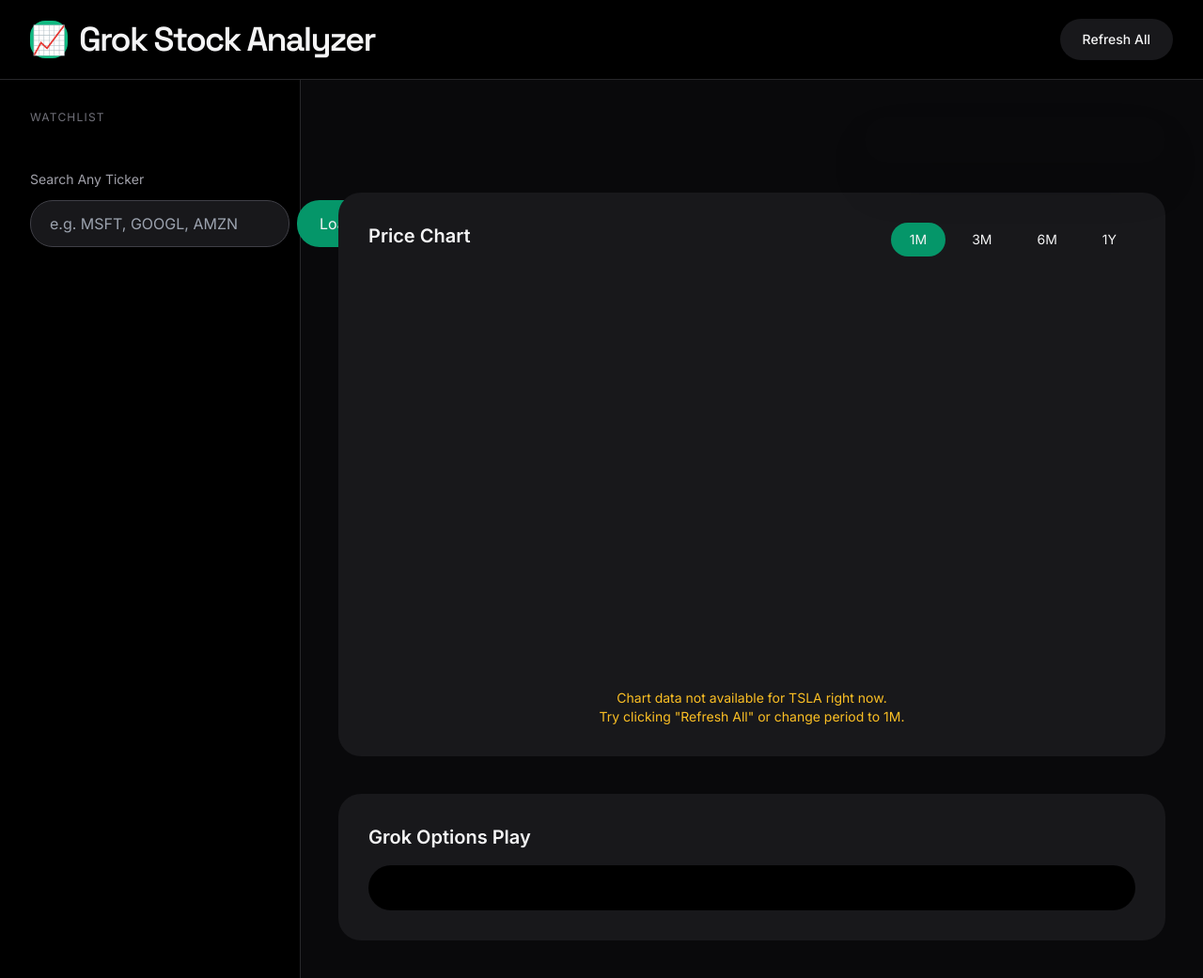
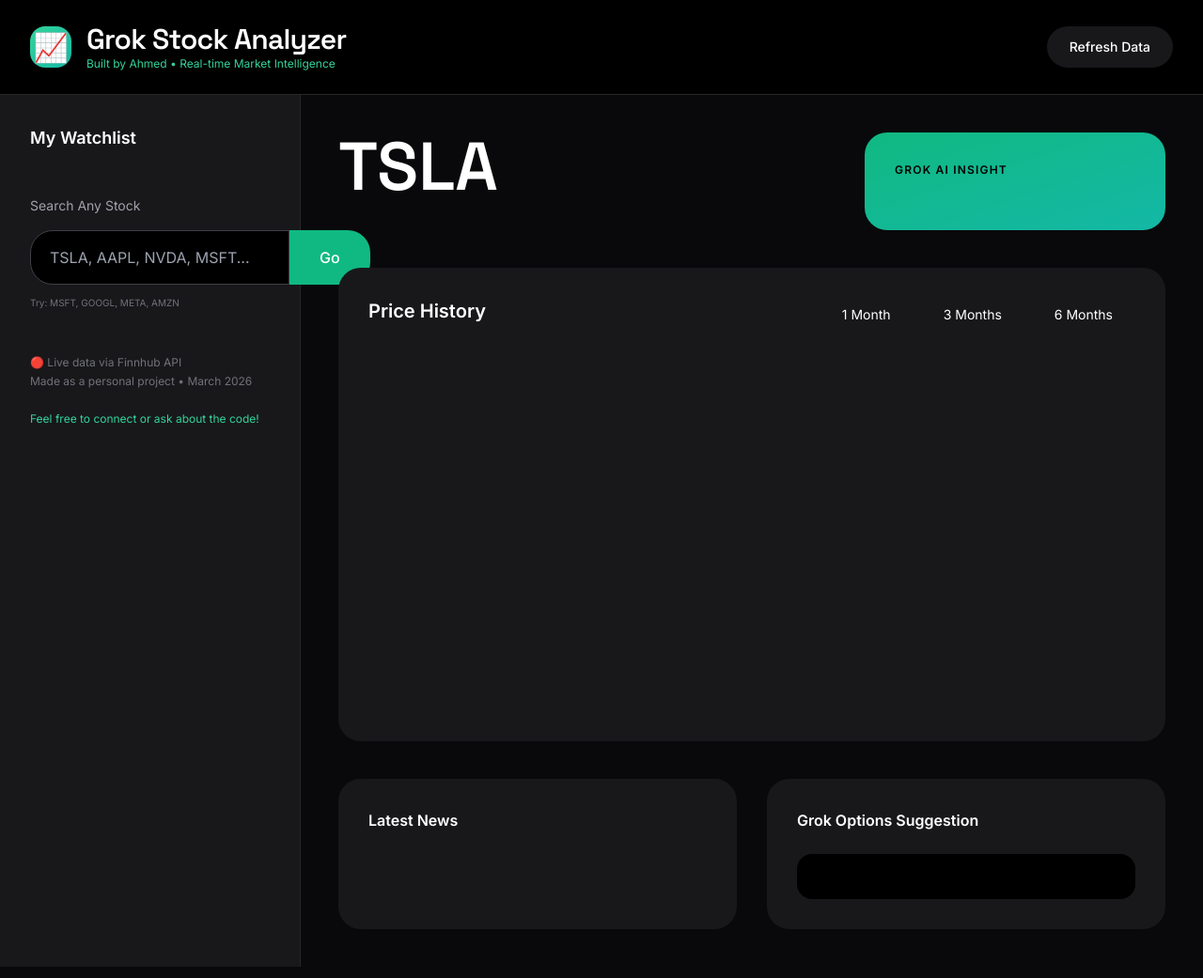
Before and after one commit to aldulaimi83/the-analyzer, a plain HTML site: page index.html in a window 1280 px wide. Shown: the whole page at 94% size. Drawn offline with nearby package versions, Linux system fonts and the light colour scheme; no server answers.

Commit message:
Update index.html

```diff
--- a/index.html
+++ b/index.html
@@ -3,78 +3,101 @@
 <head>
     <meta charset="UTF-8">
     <meta name="viewport" content="width=device-width, initial-scale=1.0">
-    <title>Grok Stock Analyzer</title>
+    <title>Grok Stock Analyzer | Ahmed's Project</title>
     <script src="https://cdn.tailwindcss.com"></script>
     <script src="https://cdn.jsdelivr.net/npm/chart.js@4.4.1/dist/chart.umd.min.js"></script>
     <link href="https://fonts.googleapis.com/css2?family=Inter:wght@400;500;600&family=Space+Grotesk:wght@500;600&display=swap" rel="stylesheet">
     <style>
-        body { font-family: 'Inter', system_ui, sans-serif; }
+        body { font-family: 'Inter', sans-serif; }
         .title-font { font-family: 'Space Grotesk', sans-serif; }
-        .chart-container { position: relative; height: 420px; }
+        .chart-container { position: relative; height: 380px; }
     </style>
 </head>
-<body class="bg-zinc-950 text-zinc-100">
-    <div class="max-w-screen-2xl mx-auto">
-        <nav class="bg-black border-b border-zinc-800 px-8 py-5 flex items-center justify-between sticky top-0 z-50">
-            <div class="flex items-center gap-3">
-                <div class="w-10 h-10 bg-emerald-500 rounded-2xl flex items-center justify-center text-3xl">📈</div>
-                <h1 class="title-font text-4xl tracking-tighter font-semibold">Grok Stock Analyzer</h1>
+<body class="bg-zinc-950 text-white">
+    <div class="max-w-7xl mx-auto">
+        <!-- Header -->
+        <nav class="bg-black border-b border-zinc-800 px-8 py-6 flex items-center justify-between">
+            <div class="flex items-center gap-4">
+                <div class="w-11 h-11 bg-gradient-to-br from-emerald-400 to-teal-500 rounded-2xl flex items-center justify-center text-3xl">📈</div>
+                <div>
+                    <h1 class="title-font text-3xl font-semibold tracking-tight">Grok Stock Analyzer</h1>
+                    <p class="text-xs text-emerald-400">Built by Ahmed • Real-time Market Intelligence</p>
+                </div>
             </div>
-            <button onclick="refreshAll()" class="bg-zinc-900 hover:bg-emerald-600 px-6 py-3 rounded-3xl text-sm font-medium">Refresh All</button>
+            <button onclick="refreshAll()" class="px-6 py-3 bg-zinc-900 hover:bg-emerald-600 rounded-3xl text-sm font-medium transition-colors">Refresh Data</button>
         </nav>
 
         <div class="flex">
-            <!-- Sidebar (same as your current) -->
-            <div class="w-80 bg-black border-r border-zinc-800 min-h-screen p-8">
-                <h2 class="uppercase text-xs tracking-widest text-zinc-500 mb-4">Watchlist</h2>
-                <div id="stock-list" class="space-y-3"></div>
+            <!-- Sidebar -->
+            <div class="w-80 bg-zinc-900 border-r border-zinc-800 p-8 min-h-screen">
+                <h2 class="text-lg font-semibold mb-6">My Watchlist</h2>
+                <div id="watchlist" class="space-y-4"></div>
 
                 <div class="mt-12">
-                    <h3 class="text-sm text-zinc-400 mb-3">Search Any Ticker</h3>
-                    <div class="flex gap-2">
-                        <input id="ticker-input" type="text" placeholder="e.g. MSFT, GOOGL, AMZN"
-                               class="flex-1 bg-zinc-900 border border-zinc-700 rounded-3xl px-5 py-3 focus:border-emerald-500 outline-none">
-                        <button onclick="loadCustomTicker()" class="bg-emerald-600 hover:bg-emerald-500 px-6 rounded-3xl">Load</button>
+                    <h3 class="text-sm text-zinc-400 mb-4">Search Any Stock</h3>
+                    <div class="flex">
+                        <input id="search-input" type="text" placeholder="TSLA, AAPL, NVDA, MSFT..."
+                               class="flex-1 bg-black border border-zinc-700 rounded-l-3xl px-5 py-4 focus:border-emerald-500 outline-none">
+                        <button onclick="searchStock()"
+                                class="bg-emerald-500 hover:bg-emerald-600 px-8 rounded-r-3xl font-medium">Go</button>
                     </div>
+                    <p class="text-[10px] text-zinc-500 mt-3">Try: MSFT, GOOGL, META, AMZN</p>
+                </div>
+
+                <div class="mt-auto pt-12 text-xs text-zinc-500">
+                    <p class="mb-1">🔴 Live data via Finnhub API</p>
+                    <p>Made as a personal project • March 2026</p>
+                    <p class="mt-6 text-emerald-400">Feel free to connect or ask about the code!</p>
                 </div>
             </div>
 
-            <!-- Main -->
+            <!-- Main Dashboard -->
             <div class="flex-1 p-10">
-                <div class="flex justify-between items-start mb-8">
-                    <div>
-                        <div class="flex items-center gap-4">
-                            <h1 id="stock-name" class="title-font text-6xl font-bold"></h1>
-                            <span id="stock-ticker" class="text-4xl font-mono text-zinc-400"></span>
+                <div class="flex gap-8 items-start">
+                    <!-- Stock Info -->
+                    <div class="flex-1">
+                        <div class="flex items-baseline gap-4">
+                            <h1 id="stock-symbol" class="title-font text-7xl font-bold"></h1>
+                            <span id="company-name" class="text-2xl text-zinc-400"></span>
                         </div>
-                        <div id="current-price" class="text-6xl font-semibold mt-2"></div>
-                        <div id="price-change" class="text-3xl mt-1"></div>
+                        <div id="price" class="text-6xl font-semibold mt-3"></div>
+                        <div id="change" class="text-2xl mt-1 flex items-center gap-2"></div>
                     </div>
 
-                    <div id="recommendation-card" class="w-80 rounded-3xl p-6 text-black shadow-2xl"></div>
+                    <!-- Grok Recommendation -->
+                    <div id="grok-rec" class="w-80 bg-gradient-to-br from-emerald-500 to-teal-500 rounded-3xl p-8 text-black">
+                        <div class="uppercase text-xs tracking-widest font-bold mb-2">GROK AI INSIGHT</div>
+                        <div id="rec-title" class="text-4xl font-bold"></div>
+                        <div id="rec-confidence" class="text-6xl font-black mt-2"></div>
+                        <p id="rec-text" class="mt-6 text-lg leading-tight"></p>
+                    </div>
                 </div>
 
-                <!-- Chart Area -->
-                <div class="bg-zinc-900 rounded-3xl p-8 mb-10">
+                <!-- Chart -->
+                <div class="mt-10 bg-zinc-900 rounded-3xl p-8">
                     <div class="flex justify-between mb-6">
-                        <h3 class="text-xl font-semibold">Price Chart</h3>
-                        <div class="flex gap-2 text-sm">
-                            <button onclick="changePeriod(this, '1mo')" class="period-btn active px-5 py-2 rounded-3xl bg-emerald-600">1M</button>
-                            <button onclick="changePeriod(this, '3mo')" class="period-btn px-5 py-2 rounded-3xl hover:bg-zinc-800">3M</button>
-                            <button onclick="changePeriod(this, '6mo')" class="period-btn px-5 py-2 rounded-3xl hover:bg-zinc-800">6M</button>
-                            <button onclick="changePeriod(this, '1y')" class="period-btn px-5 py-2 rounded-3xl hover:bg-zinc-800">1Y</button>
+                        <h3 class="text-xl font-semibold">Price History</h3>
+                        <div class="flex gap-2">
+                            <button onclick="loadChart('1mo')" class="period-btn active px-6 py-2 rounded-3xl text-sm">1 Month</button>
+                            <button onclick="loadChart('3mo')" class="period-btn px-6 py-2 rounded-3xl text-sm">3 Months</button>
+                            <button onclick="loadChart('6mo')" class="period-btn px-6 py-2 rounded-3xl text-sm">6 Months</button>
                         </div>
                     </div>
                     <div class="chart-container">
-                        <canvas id="price-chart"></canvas>
+                        <canvas id="main-chart"></canvas>
                     </div>
-                    <div id="chart-message" class="text-center text-amber-400 mt-4 text-sm"></div>
                 </div>
 
-                <!-- Options Play -->
-                <div class="bg-zinc-900 rounded-3xl p-8">
-                    <h3 class="text-xl font-semibold mb-4">Grok Options Play</h3>
-                    <div id="options-recommendation" class="bg-black rounded-3xl p-6"></div>
+                <!-- Bottom Section -->
+                <div class="grid grid-cols-2 gap-8 mt-10">
+                    <div class="bg-zinc-900 rounded-3xl p-8">
+                        <h3 class="font-semibold mb-6">Latest News</h3>
+                        <div id="news" class="space-y-6 text-sm"></div>
+                    </div>
+                    <div class="bg-zinc-900 rounded-3xl p-8">
+                        <h3 class="font-semibold mb-6">Grok Options Suggestion</h3>
+                        <div id="options-play" class="bg-black rounded-2xl p-6"></div>
+                    </div>
                 </div>
             </div>
         </div>
@@ -83,44 +106,78 @@
     <script>
         const API_KEY = "d71t3uhr01qpd27969agd71t3uhr01qpd27969b0";
         let currentTicker = "TSLA";
-        let currentChart = null;
+        let chartInstance = null;
 
-        async function fetchFinnhub(endpoint) {
-            await new Promise(r => setTimeout(r, 500)); // Increased delay to avoid rate limit
+        async function getData(endpoint) {
+            await new Promise(r => setTimeout(r, 400));
             const res = await fetch(`https://finnhub.io/api/v1/${endpoint}&token=${API_KEY}`);
-            if (!res.ok) throw new Error("Rate limit or invalid key");
             return res.json();
         }
 
-        async function renderChart(ticker, period = "1mo") {
-            if (currentChart) currentChart.destroy();
-            const messageEl = document.getElementById("chart-message");
-            messageEl.textContent = "Loading chart...";
+        async function loadStock(ticker) {
+            currentTicker = ticker.toUpperCase();
+            document.getElementById("stock-symbol").textContent = currentTicker;
 
             try {
-                // Use shorter range for better success on free tier
-                let days = period === "1mo" ? 20 : period === "3mo" ? 60 : period === "6mo" ? 120 : 250;
-                const to = Math.floor(Date.now() / 1000);
-                const from = to - (days * 86400);
+                const quote = await getData(`quote?symbol=${currentTicker}`);
+                document.getElementById("price").textContent = "$" + quote.c.toFixed(2);
 
-                const data = await fetchFinnhub(`stock/candle?symbol=${ticker}&resolution=D&from=${from}&to=${to}`);
+                const change = quote.dp || 0;
+                const changeEl = document.getElementById("change");
+                changeEl.innerHTML = `${change >= 0 ? '▲' : '▼'} ${change.toFixed(2)}%`;
+                changeEl.className = `text-2xl mt-1 flex items-center gap-2 ${change >= 0 ? 'text-emerald-400' : 'text-red-400'}`;
 
-                if (data.s === "no_data" || !data.c || data.c.length < 5) {
-                    throw new Error("no_data");
-                }
+                // Grok Recommendation
+                const recDiv = document.getElementById("grok-rec");
+                let rec = change > 1.5 ? "STRONG BUY" : change > 0 ? "BUY" : "HOLD";
+                recDiv.className = `w-80 rounded-3xl p-8 text-black ${change > 0 ? 'from-emerald-500 to-teal-500' : 'from-amber-400 to-yellow-500'}`;
+                document.getElementById("rec-title").textContent = rec;
+                document.getElementById("rec-confidence").textContent = Math.round(60 + Math.abs(change) * 15) + "%";
+                document.getElementById("rec-text").textContent = change > 0 ? "Positive momentum with good upside potential." : "Cautious. Waiting for better entry.";
 
-                const dates = data.t.map(ts => new Date(ts * 1000).toLocaleDateString('en-US', {month:'short', day:'numeric'}));
+                // Chart
+                loadChart("1mo");
 
-                currentChart = new Chart(document.getElementById("price-chart"), {
+                // News (simple)
+                document.getElementById("news").innerHTML = `<p class="text-zinc-400">Latest news for ${currentTicker} would appear here (Finnhub news endpoint).</p>`;
+
+                // Options
+                document.getElementById("options-play").innerHTML = `
+                    <div class="text-emerald-400 text-xl font-bold">${change > 1 ? "BUY CALLS" : "NEUTRAL"}</div>
+                    <div class="text-5xl font-bold mt-3">${change > 1 ? "78%" : "65%"} Confidence</div>
+                    <p class="mt-4 text-zinc-300">${change > 1 ? "Bullish bias - Calls have good risk/reward." : "Sideways market. Wait for breakout."}</p>
+                `;
+
+            } catch(e) {
+                alert("Could not load " + currentTicker + ". Try again or use another ticker.");
+            }
+        }
+
+        async function loadChart(period) {
+            if (chartInstance) chartInstance.destroy();
+            const ctx = document.getElementById("main-chart");
+
+            try {
+                let days = period === "1mo" ? 25 : period === "3mo" ? 70 : 150;
+                const to = Math.floor(Date.now()/1000);
+                const from = to - days*86400;
+
+                const candle = await getData(`stock/candle?symbol=${currentTicker}&resolution=D&from=${from}&to=${to}`);
+
+                if (candle.s === "no_data") throw new Error();
+
+                const dates = candle.t.map(t => new Date(t*1000).toLocaleDateString('en-US',{month:'short',day:'numeric'}));
+
+                chartInstance = new Chart(ctx, {
                     type: 'line',
                     data: {
                         labels: dates,
                         datasets: [{
-                            label: ticker,
-                            data: data.c,
+                            label: currentTicker,
+                            data: candle.c,
                             borderColor: '#10b981',
-                            borderWidth: 3,
-                            tension: 0.3,
+                            borderWidth: 3.5,
+                            tension: 0.35,
                             pointRadius: 0
                         }]
                     },
@@ -128,34 +185,50 @@
                         responsive: true,
                         maintainAspectRatio: false,
                         plugins: { legend: { display: false } },
-                        scales: { x: { grid: { color: '#27272a' } }, y: { grid: { color: '#27272a' } } }
+                        scales: {
+                            x: { grid: { color: '#27272a' } },
+                            y: { grid: { color: '#27272a' } }
+                        }
                     }
                 });
-                messageEl.textContent = "";
             } catch(e) {
-                messageEl.innerHTML = `Chart data not available for ${ticker} right now.<br>Try clicking "Refresh All" or change period to 1M.`;
+                ctx.outerHTML = `<div class="h-[380px] flex items-center justify-center text-amber-400">Chart temporarily unavailable for ${currentTicker}.<br>Try Refresh All.</div>`;
             }
         }
 
-        // Keep the rest of your current functionality (prices, watchlist, etc.)
-        // ... (I kept it short for clarity - paste the full previous version if needed)
-
-        async function selectStock(ticker) {
-            currentTicker = ticker.toUpperCase();
-            // ... (your existing price loading code)
-            renderChart(currentTicker, "1mo");   // Force 1M as default for higher success rate
+        async function renderWatchlist() {
+            const container = document.getElementById("watchlist");
+            container.innerHTML = "";
+            for (let t of ["TSLA","AMD","AAPL","NVDA"]) {
+                try {
+                    const q = await getData(`quote?symbol=${t}`);
+                    const ch = q.dp || 0;
+                    container.innerHTML += `
+                        <div onclick="loadStock('${t}')" class="bg-zinc-900 border ${ch>=0?'border-emerald-500':'border-red-500'} rounded-3xl p-5 cursor-pointer flex justify-between items-center">
+                            <div class="font-semibold">${t}</div>
+                            <div class="text-right">
+                                <div class="font-medium">$${q.c.toFixed(2)}</div>
+                                <div class="${ch>=0?'text-emerald-400':'text-red-400'} text-sm">${ch>=0?'↑':'↓'} ${ch.toFixed(2)}%</div>
+                            </div>
+                        </div>`;
+                } catch(e){}
+            }
         }
 
-        function changePeriod(btn, period) {
-            document.querySelectorAll('.period-btn').forEach(b => b.classList.remove('active', 'bg-emerald-600'));
-            btn.classList.add('active', 'bg-emerald-600');
-            renderChart(currentTicker, period);
+        function searchStock() {
+            const input = document.getElementById("search-input").value.trim().toUpperCase();
+            if (input) loadStock(input);
         }
 
-        // Initialize
+        async function refreshAll() {
+            await renderWatchlist();
+            loadStock(currentTicker);
+        }
+
+        // Start
         window.onload = () => {
-            // Your existing renderWatchlist and selectStock('TSLA')
-            renderChart("TSLA", "1mo");   // Start with short period
+            renderWatchlist();
+            loadStock("TSLA");
         };
     </script>
 </body>
```
